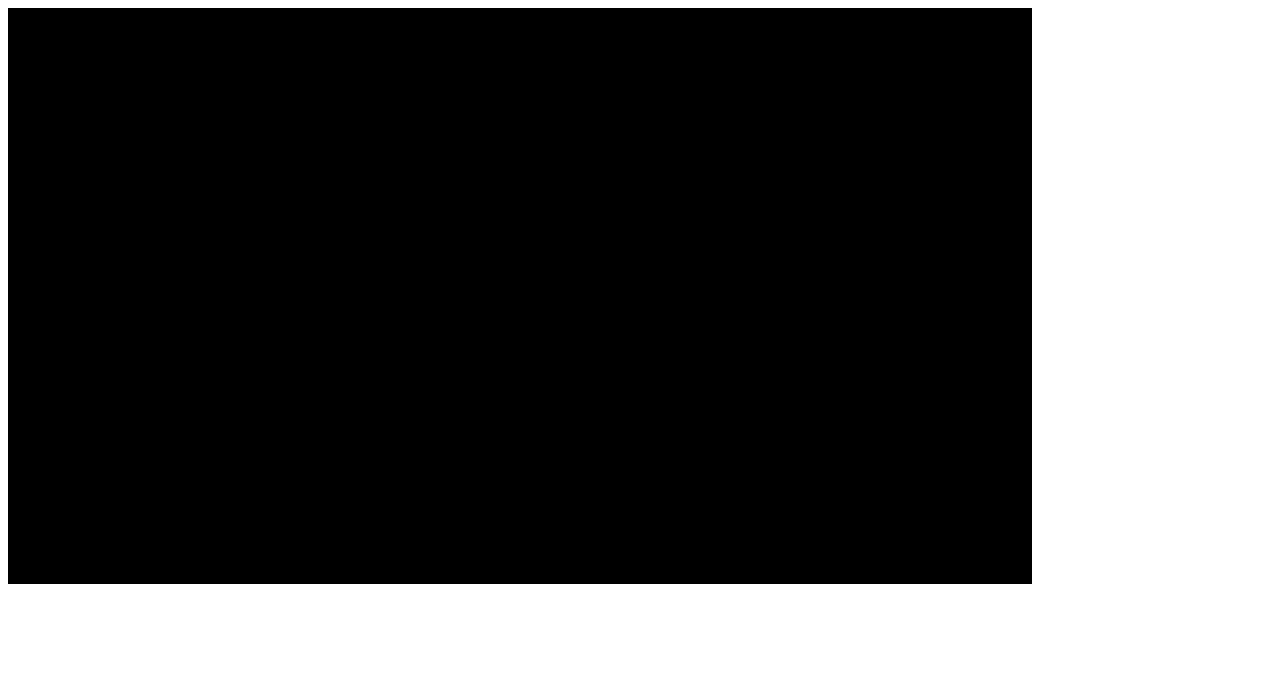
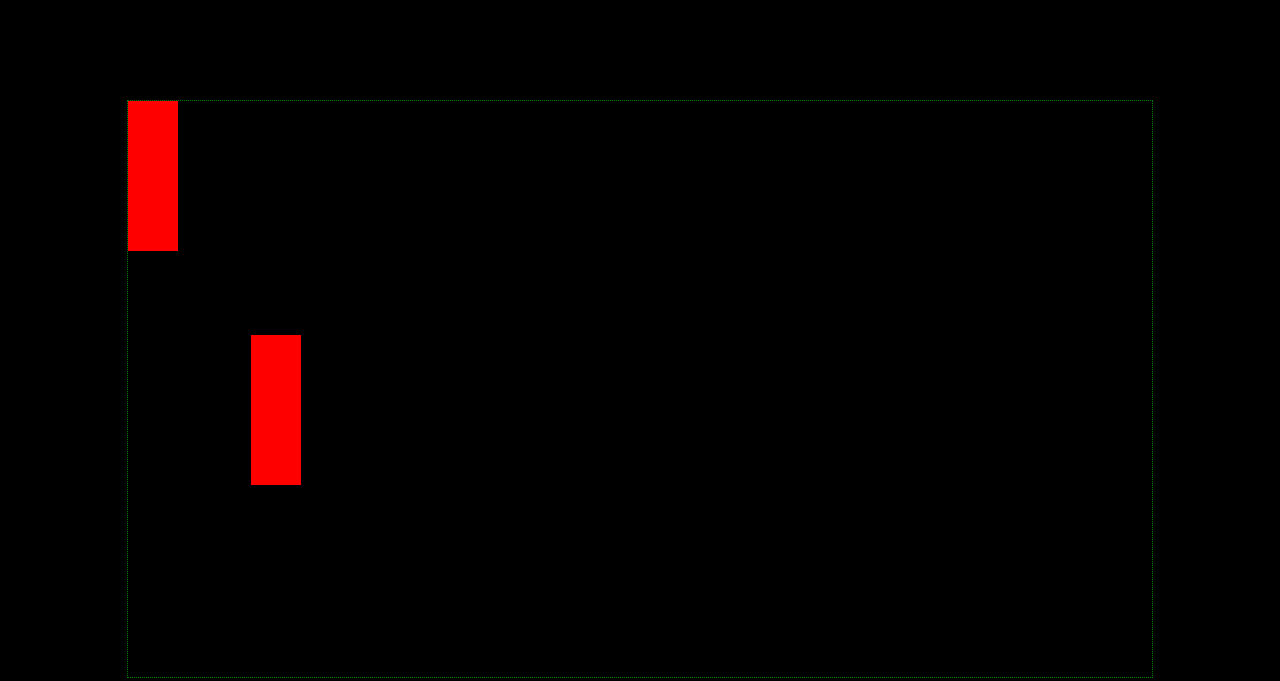
Before and after one commit to KStasiuk/fighting-game-ts, a website built with webpack: page public/index.html in a window 1280 px wide. Built offline with nearby package versions, Linux system fonts and the light colour scheme.

Commit message:
Added simple styles and emeny sprite

```diff
--- a/public/index.html
+++ b/public/index.html
@@ -3,11 +3,11 @@
 <head>
   <meta charset='UTF-8'>
   <title>Title</title>
+  <link rel='stylesheet' href='style.css'>
 </head>
 <body>
-<div>
-  <canvas></canvas>
-</div>
+
+<canvas></canvas>
 
 
 <script src='bundle.js'></script>
--- /dev/null
+++ b/public/style.css
@@ -0,0 +1,71 @@
+/* http://meyerweb.com/eric/tools/css/reset/
+   v2.0 | 20110126
+   License: none (public domain)
+*/
+
+html, body, div, span, applet, object, iframe,
+h1, h2, h3, h4, h5, h6, p, blockquote, pre,
+a, abbr, acronym, address, big, cite, code,
+del, dfn, em, img, ins, kbd, q, s, samp,
+small, strike, strong, sub, sup, tt, var,
+b, u, i, center,
+dl, dt, dd, ol, ul, li,
+fieldset, form, label, legend,
+table, caption, tbody, tfoot, thead, tr, th, td,
+article, aside, canvas, details, embed,
+figure, figcaption, footer, header, hgroup,
+menu, nav, output, ruby, section, summary,
+time, mark, audio, video {
+    margin: 0;
+    padding: 0;
+    border: 0;
+    font-size: 100%;
+    font: inherit;
+    vertical-align: baseline;
+}
+
+/* HTML5 display-role reset for older browsers */
+article, aside, details, figcaption, figure,
+footer, header, hgroup, menu, nav, section {
+    display: block;
+}
+
+body {
+    line-height: 1;
+}
+
+ol, ul {
+    list-style: none;
+}
+
+blockquote, q {
+    quotes: none;
+}
+
+blockquote:before, blockquote:after,
+q:before, q:after {
+    content: '';
+    content: none;
+}
+
+table {
+    border-collapse: collapse;
+    border-spacing: 0;
+}
+
+html {
+    height: 100%;
+
+}
+
+body {
+    background: black;
+    display: flex;
+    justify-content: center;
+    align-content: center;
+}
+
+canvas {
+    margin: 100px;
+    border: 1px dotted green;
+}
--- a/src/index.ts
+++ b/src/index.ts
@@ -4,5 +4,9 @@ import { Sprite } from '~/modules/Sprite';
 (() => {
   ctx.fillRect(0, 0, canvas.width, canvas.height);
   const player = new Sprite({ x: 123, y: 234 });
+  player.draw();
+
+  const enemy = new Sprite({ x: 0, y: 0 });
+  enemy.draw();
   console.log('player', player);
 })();
```
